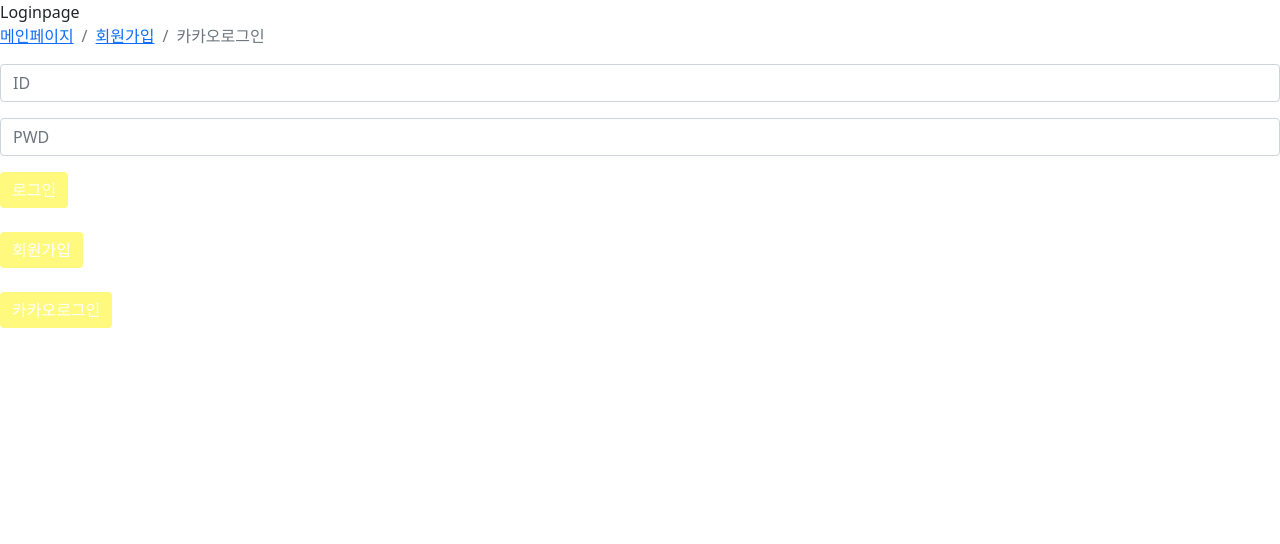
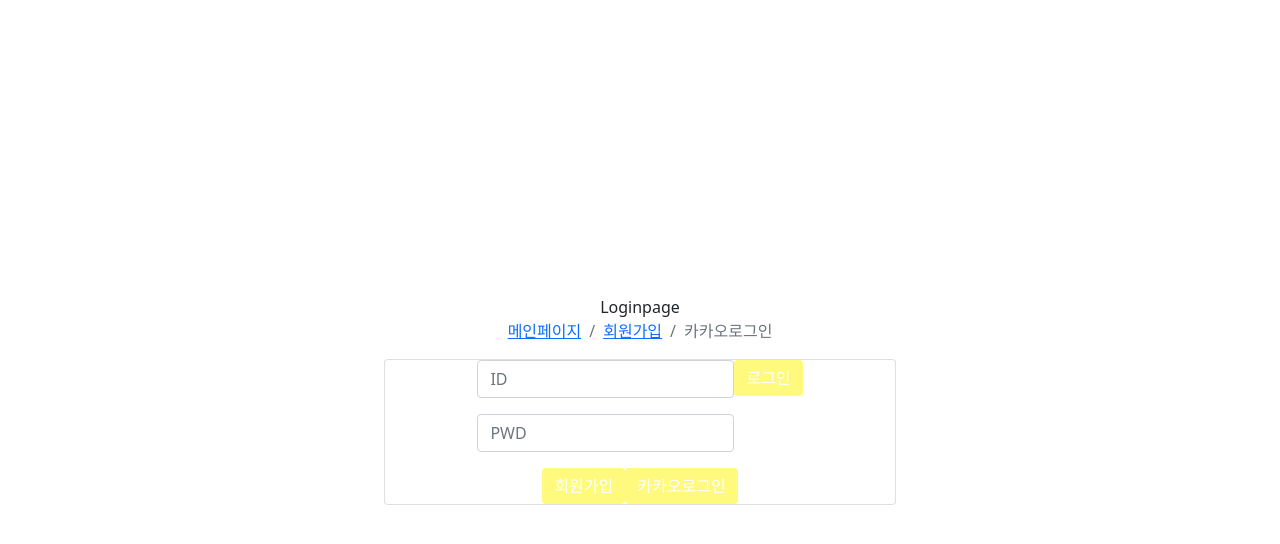
Before and after one commit to I-m-Codefix/IMCF_front, a React (Create React App) app: page / in a window 1280 px wide. Shown: the top 544 px of the page. Built offline with nearby package versions, Linux system fonts and the light colour scheme.

Commit message:
Update : CSS 틀 잡기

```diff
--- a/public/index.html
+++ b/public/index.html
@@ -25,9 +25,10 @@
       Learn how to configure a non-root public URL by running `npm run build`.
     -->
     <title>IMCF</title>
+    <style> #root { width: 100vw; height: 100vh; } </style>
   </head>
   <body>
-    <noscript>You need to enable JavaScript to run this app.</noscript>
+
     <div id="root"></div>
     <!--
       This HTML file is a template.
--- a/src/App.js
+++ b/src/App.js
@@ -1,4 +1,6 @@
 import Router from "./Router";
+
+import "./styles/Pages/app.scss";
 
 function App() {
   return (
--- a/src/components/buttoncomponent.js
+++ b/src/components/buttoncomponent.js
@@ -1,4 +1,3 @@
-import React from 'react';
 import { Button } from "react-bootstrap";
 import "../styles/Components/buttonComponent.scss";
 
--- a/src/components/inputgroupcomponent.js
+++ b/src/components/inputgroupcomponent.js
@@ -1,4 +1,3 @@
-import React from 'react';
 import { FormControl, InputGroup } from "react-bootstrap";
 import "../styles/Components/inputComponent.scss"
 
--- a/src/components/moviepostercomponent.js
+++ b/src/components/moviepostercomponent.js
@@ -1,4 +1,3 @@
-import React from 'react';
 import { Image } from "react-bootstrap";
 
 export default function MoviePosterComponent({ props, title }) {
--- a/src/index.js
+++ b/src/index.js
@@ -1,6 +1,8 @@
 import React from 'react';
 import ReactDOM from 'react-dom/client';
+
 import 'bootstrap/dist/css/bootstrap.css';
+import "./styles/Pages/index.scss"
 
 import App from './App';
 
--- a/src/pages/loginpage.js
+++ b/src/pages/loginpage.js
@@ -1,22 +1,52 @@
-import { Breadcrumb, FormControl, InputGroup } from "react-bootstrap";
+import { Breadcrumb, Card } from "react-bootstrap";
 import ButtonComponent from "../components/buttoncomponent";
 import InputGroupComponent from "../components/inputgroupcomponent";
 import MoviePosterComponent from "../components/moviepostercomponent";
 
+const divStyle = {
+    display: "flex",
+    flexDirection: "column",
+    alignItems: "center",
+    justifyContent: "center",
+    width: "100%",
+    height: "100%",
+};
+
+const cardStyle = {
+    display: "flex",
+    flexDirection: "column",
+    alignItems: "center",
+    justifyContent: "center",
+    width: "40%",
+};
+
+const rowStyle = {
+    display: "flex",
+    flexDirection: "row",
+}
+
 function Loginpage() {
     return (
-        <div>
+        <div style={divStyle}>
             Loginpage
             <Breadcrumb>
                 <Breadcrumb.Item href="/main">메인페이지</Breadcrumb.Item>
                 <Breadcrumb.Item href="/signuppage">회원가입</Breadcrumb.Item>
                 <Breadcrumb.Item active>카카오로그인</Breadcrumb.Item>
             </Breadcrumb>
-            <InputGroupComponent props = "ID"></InputGroupComponent>
-            <InputGroupComponent props = "PWD"></InputGroupComponent>
-            <ButtonComponent props="로그인" /><br/>
-            <ButtonComponent props="회원가입" /><br/>
-            <ButtonComponent props="카카오로그인" />
+            <Card style={cardStyle}>
+                <div style={rowStyle}>
+                    <div>
+                        <InputGroupComponent props = "ID"></InputGroupComponent>
+                        <InputGroupComponent props = "PWD"></InputGroupComponent>
+                    </div>
+                    <ButtonComponent props="로그인" /><br/>
+                </div>
+                <div style={rowStyle}>
+                    <ButtonComponent props="회원가입" /><br/>
+                    <ButtonComponent props="카카오로그인" />
+                </div>
+            </Card>
 
             {/* <MoviePosterComponent props="asdasd" title ="asssaa"></MoviePosterComponent> */}
 
--- /dev/null
+++ b/src/styles/Pages/app.scss
@@ -0,0 +1,6 @@
+@import "../_variables.scss";
+
+.App {
+    width: 100%;
+    height: 100%;
+}
--- /dev/null
+++ b/src/styles/Pages/index.scss
@@ -0,0 +1,6 @@
+@import "../_variables.scss";
+
+.root {
+    width: 100vw;
+    height: 100vh;
+}
```
